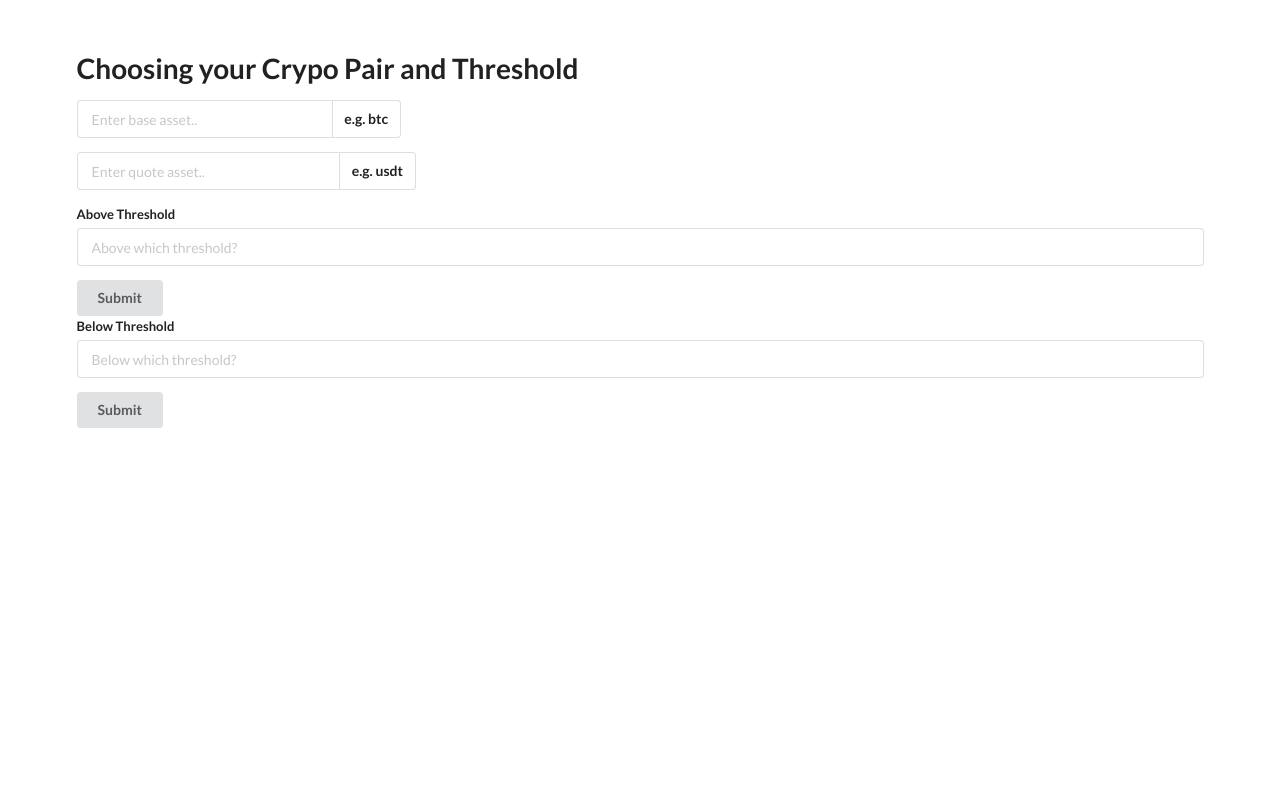
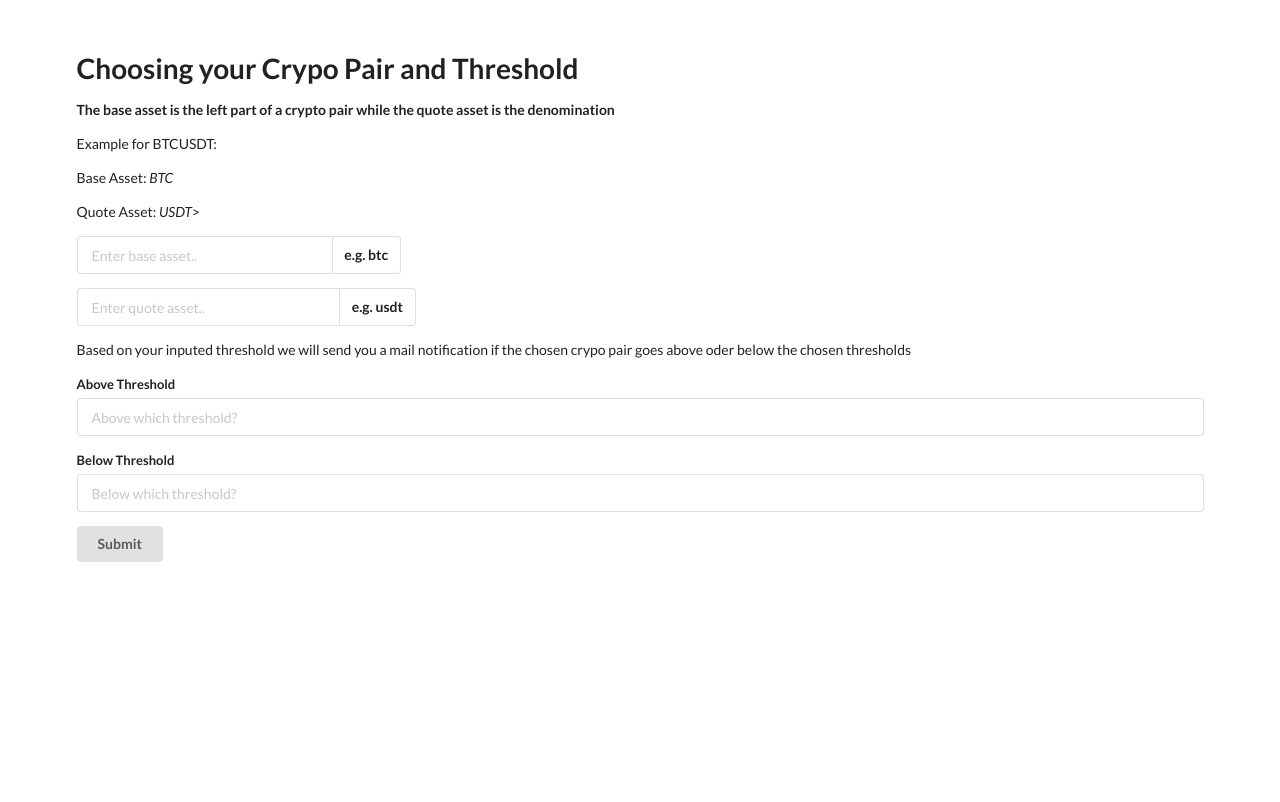
Before and after one commit to timdoubleg/python-flask-crypto, a Flask app: page / in a window 1280 px wide. Shown: the top 802 px of the page. Run offline with Flask 2, Linux system fonts and the light colour scheme.

Commit message:
Update order.html

```diff
--- a/templates/order.html
+++ b/templates/order.html
@@ -10,6 +10,13 @@
 
     <body>
     <h1>Choosing your Crypo Pair and Threshold</h1>
+
+    <body>
+    <p><b>The base asset is the left part of a crypto pair while the quote asset is the denomination</b></p>
+    <p>Example for BTCUSDT:</p>
+    <p>Base Asset: <i>BTC</i></p>
+    <p>Quote Asset: <i>USDT</i>></p>
+    </body>
 
     <form class="ui form" method="POST" action="/">
 
@@ -31,17 +38,25 @@
         </div>
         </p>
 
+        <body>
+        <p>Based on your inputed threshold we will send you a mail notification if the chosen crypo pair goes above oder below the chosen thresholds</p>
+        </body>
+
+
         <div class="field">
             <label>Above Threshold</label>
             <input type="number" name="above_threshold" placeholder="Above which threshold?">
         </div>
-        <button class="ui button" type="submit">Submit</button>
 
         <div class="field">
             <label>Below Threshold</label>
             <input type="number" name="below_threshold" placeholder="Below which threshold?">
         </div>
+
+        <p>
         <button class="ui button" type="submit">Submit</button>
+        </p>
+
     </form>
     </body>
 </div>
```
